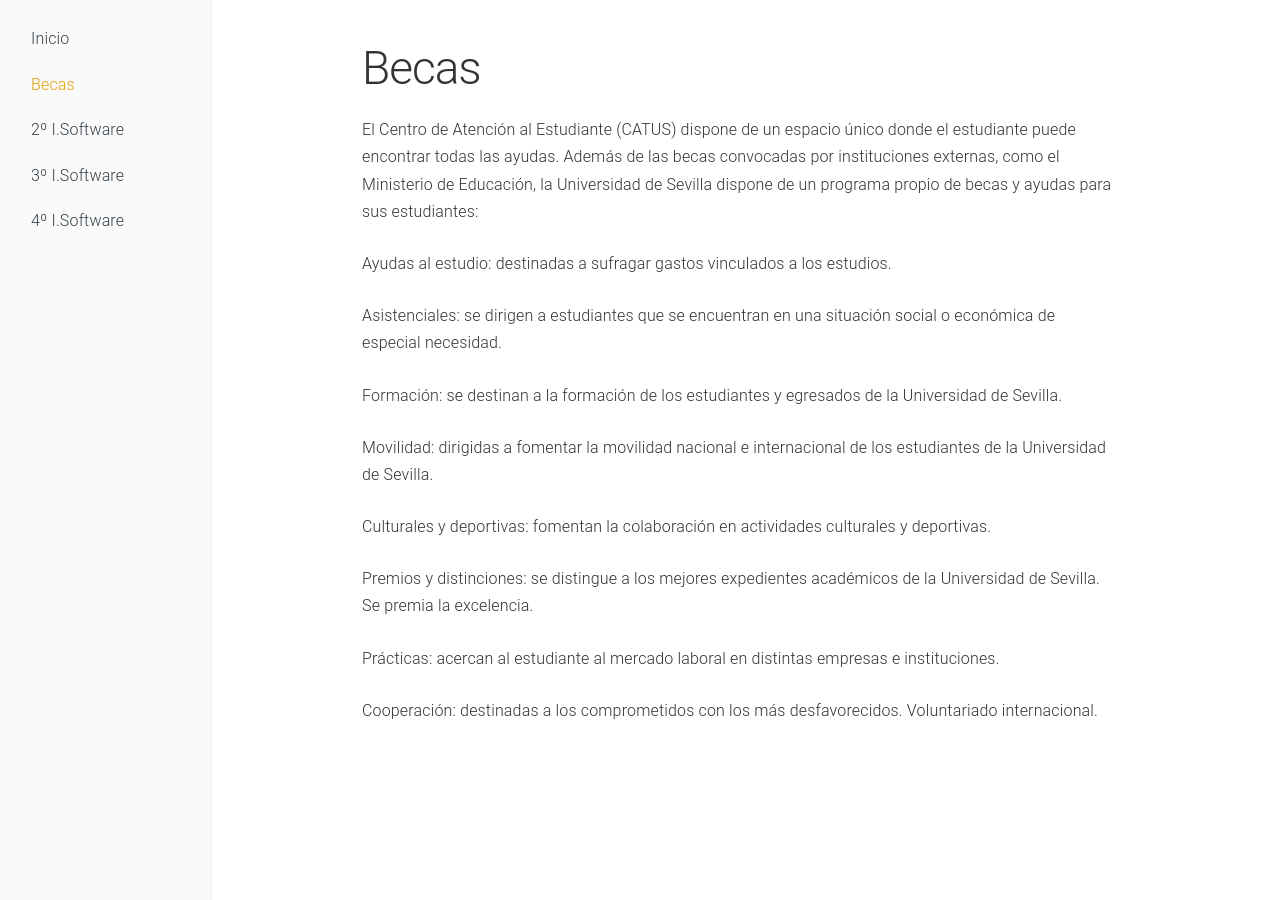
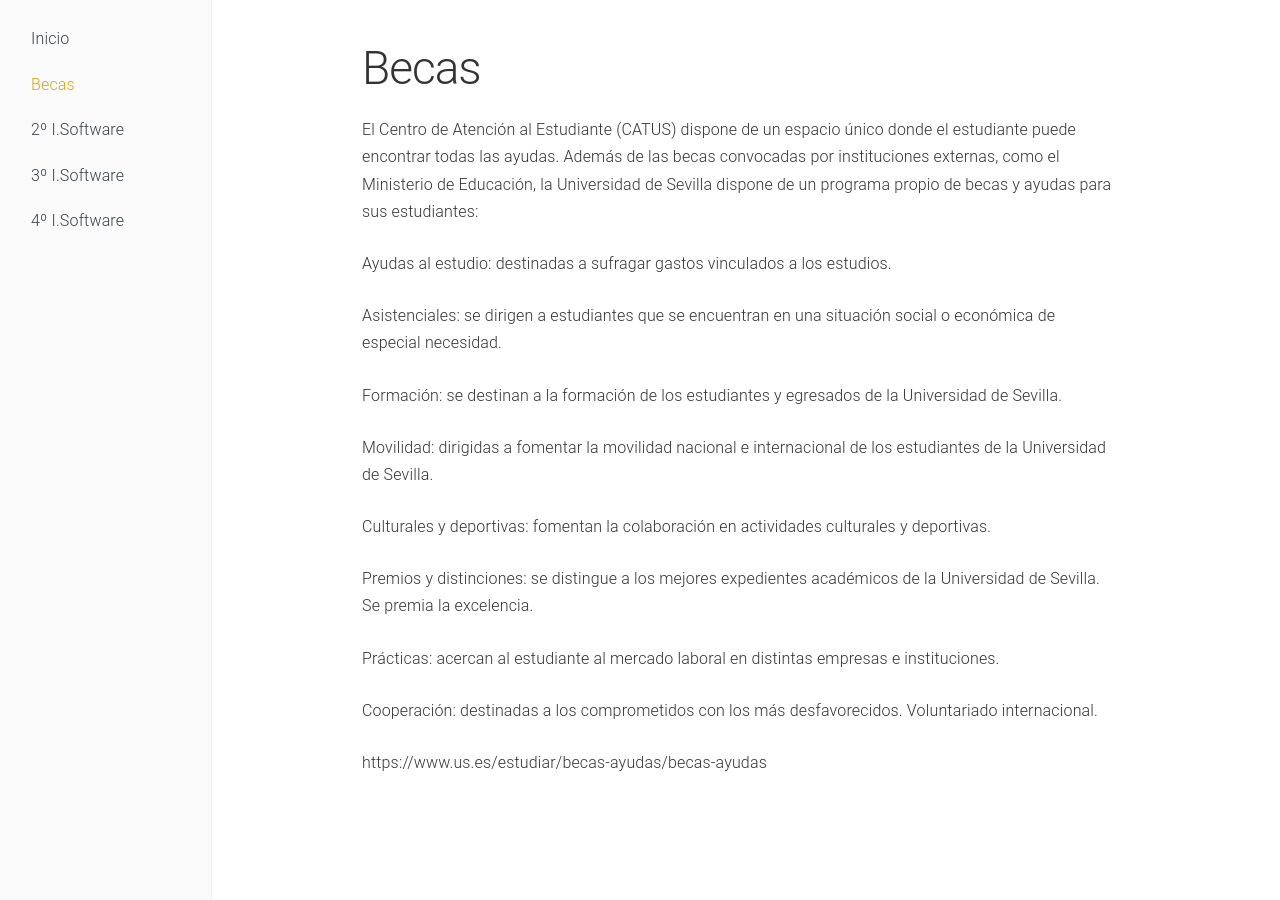
Before and after one commit to FranAnillo/dlganuevoingreso, a Jekyll site: the page built from 1Becas.md, in a window 1280 px wide. Built offline with Jekyll 4.4.1, drawn with Linux system fonts in a browser that asks for light colours; part of the change alters nothing that is shown.

Commit message:
Update and rename Becas.md to 1Becas.md

```diff
--- a/Becas.md
+++ b/1Becas.md
@@ -22,3 +22,5 @@ Premios y distinciones: se distingue a los mejores expedientes académicos de la
 Prácticas: acercan al estudiante al mercado laboral en distintas empresas e instituciones.
 
 Cooperación: destinadas a los comprometidos con los más desfavorecidos. Voluntariado internacional.
+
+https://www.us.es/estudiar/becas-ayudas/becas-ayudas
```
